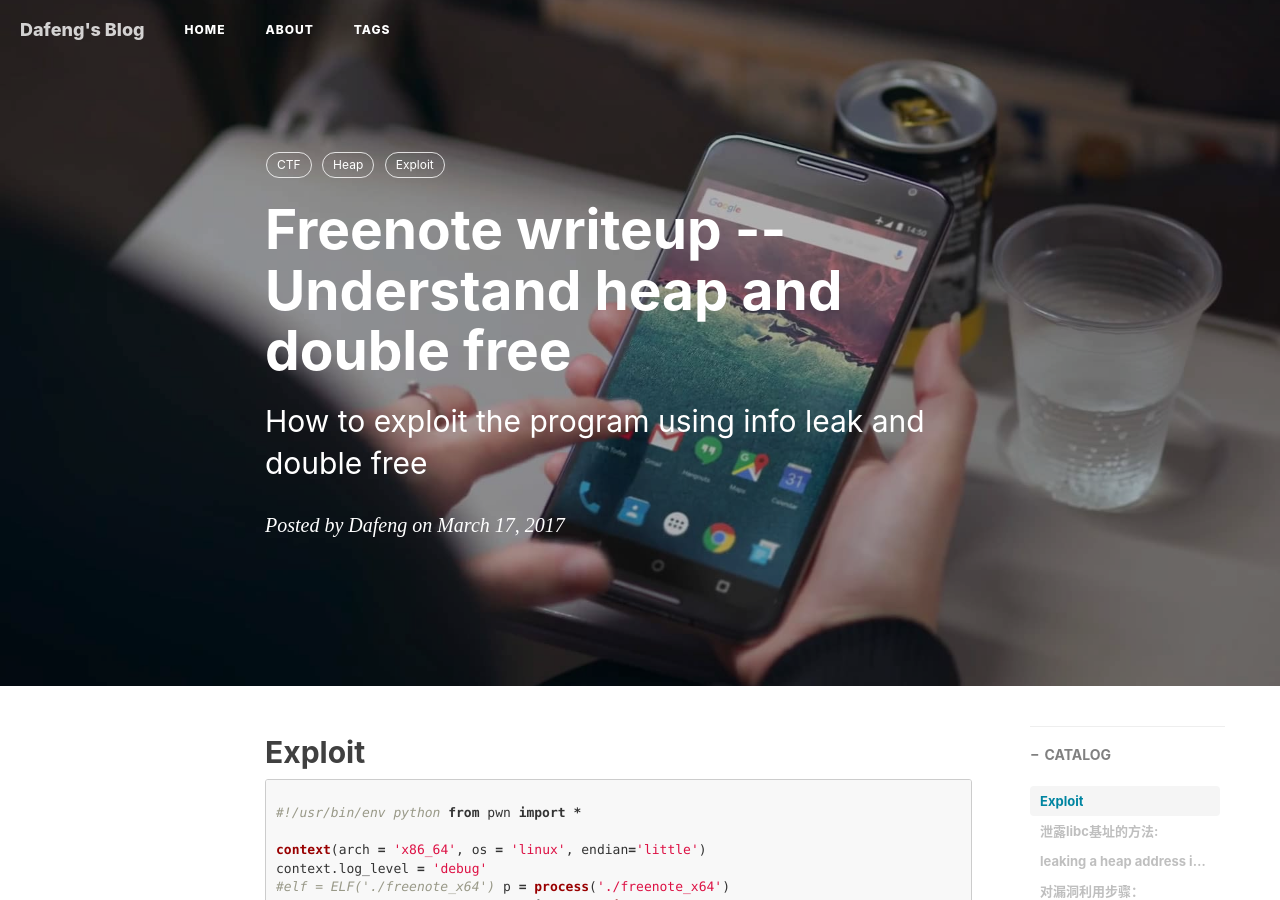
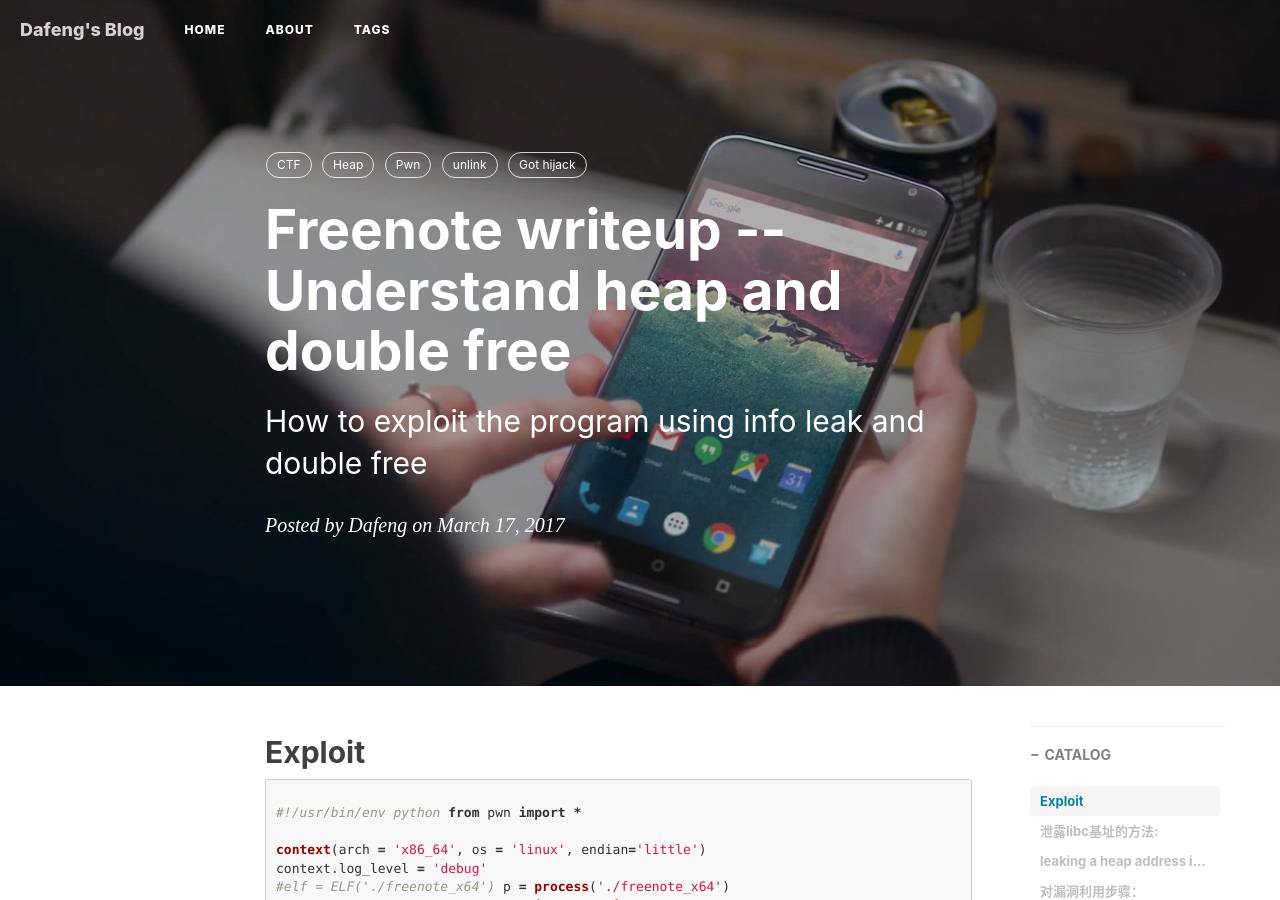
Before and after one commit to jessica1123/stfpeak.github.io, a Jekyll site: the page built from _posts/2017-03-17-freenote-record.md, in a window 1280 px wide and 900 px high. Built offline with Jekyll 4.4.1, drawn with Linux system fonts in a browser that asks for light colours; nearby versions of some CDN libraries; comment, search, counter and statistics services are not loaded.

Commit message:
Updated 2017-03-17-freenote-record.md

```diff
--- a/_posts/2017-03-17-freenote-record.md
+++ b/_posts/2017-03-17-freenote-record.md
@@ -11,7 +11,9 @@ catalog: true
 tags:
   - CTF
   - Heap
-  - Exploit
+  - Pwn
+  - unlink
+  - Got hijack
 published: true
 ---
 
```
Also changed, not shown: other parts of _posts/2017-03-17-freenote-record.md (+1 -1 lines).
